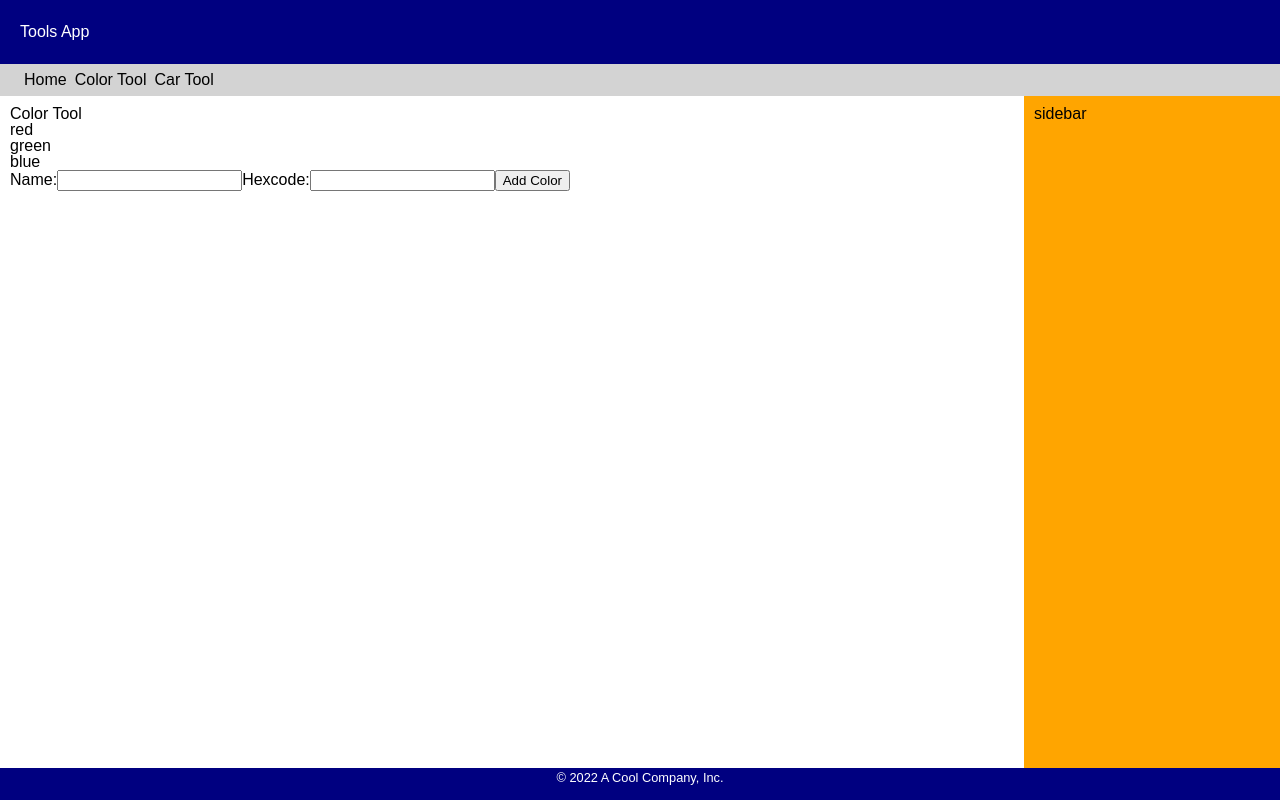
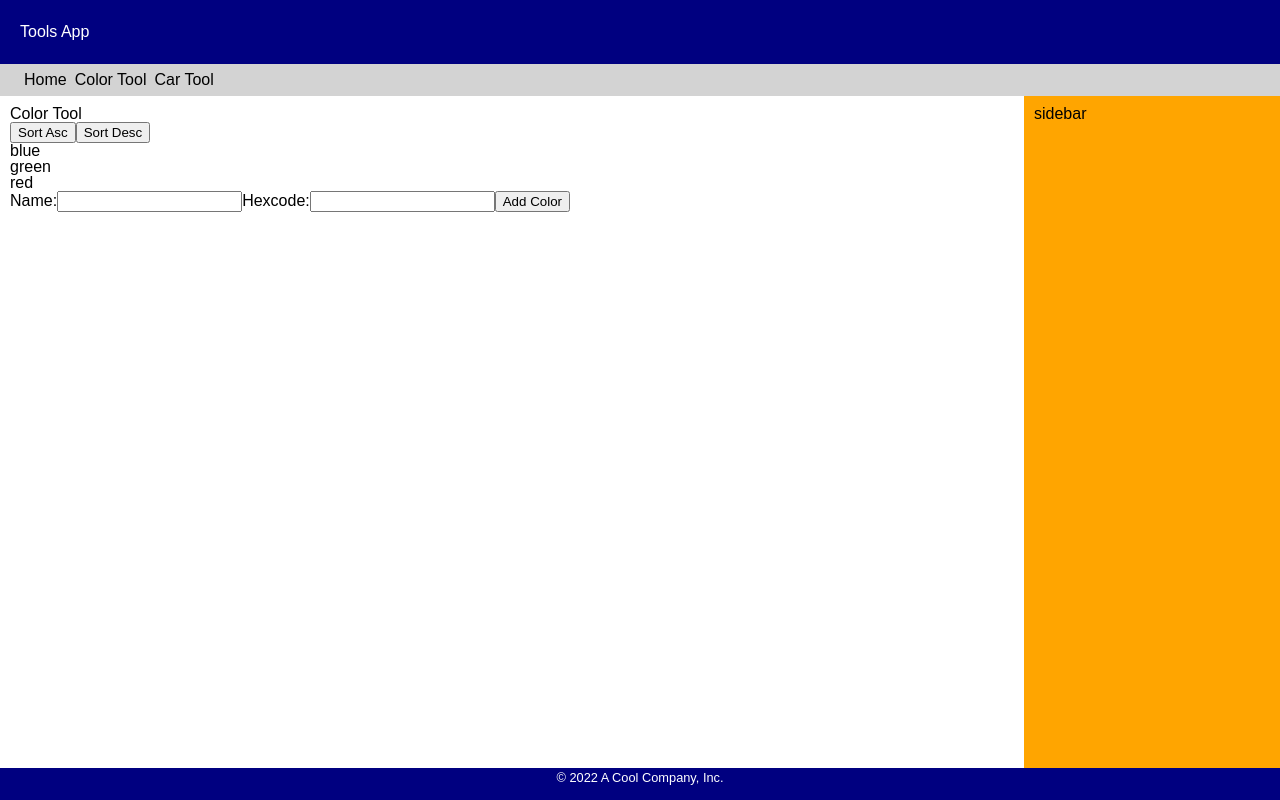
Before and after one commit to t4d-classes/bootcamp_03282022, a React (Create React App) app in the folder demo-app/: page /color-tool in a window 1280 px wide. Built offline with nearby package versions, Linux system fonts and the light colour scheme.

Commit message:
add solution to exercise 12

```diff
--- a/demo-app/src/components/ColorList.js
+++ b/demo-app/src/components/ColorList.js
@@ -3,9 +3,18 @@
 export const ColorList = (props) => {
 
     return (
-        <ul>
-            {props.colors.map(color => <li key={color.id}>{color.name}</li>)}
-        </ul>
+        <>
+            <div>
+                <button onClick={props.onSortAsc}>
+                    Sort Asc</button>
+                <button onClick={props.onSortDesc}>
+                    Sort Desc</button>
+            </div>
+            <ul>
+                {props.colors.map(color =>
+                    <li key={color.id}>{color.name}</li>)}
+            </ul>
+        </>
     );
 
 
--- a/demo-app/src/components/ColorTool.js
+++ b/demo-app/src/components/ColorTool.js
@@ -1,18 +1,39 @@
-import { useList } from '../hooks/useList';
+import { useSortedList } from '../hooks/useSortedList';
 import { ToolHeader } from './ToolHeader';
 import { ColorList } from './ColorList';
 import { ColorForm } from './ColorForm';
+
+
+const sortByColorName = (sortDir) => (a,b) => {
+
+    const alc = String(a.name).toLowerCase();
+    const blc = String(b.name).toLowerCase();
+
+    if (blc < alc) {
+        return (sortDir === 'asc') ? 1 : -1;
+    } else if (blc > alc) {
+        return (sortDir === 'asc') ? -1 : 1;
+    } else {
+        return 0;
+    }
+
+};
 
 export function ColorTool(props) {
 
     // ... is the array spread operator used to copy items from
     // props.colors into a new array that the component owns
-    const [ colors, appendColor ] = useList([...props.colors]);
+    const [
+        colors,, appendColor,,,
+        sortColorsAsc, sortColorsDesc,
+    ] = useSortedList(sortByColorName, [...props.colors]);
 
     return (
         <>
             <ToolHeader headerText='Color Tool' />
-            <ColorList colors={colors} />
+            <ColorList colors={colors}
+                onSortAsc={sortColorsAsc}
+                onSortDesc={sortColorsDesc} />
             <ColorForm buttonText="Add Color"
                 onSubmitColor={appendColor} />
         </>
--- /dev/null
+++ b/demo-app/src/hooks/useSortedList.js
@@ -0,0 +1,34 @@
+import { useState } from "react";
+import { useList } from "./useList";
+
+
+const sortItems = (items, compareFn) => {
+    return [...items].sort(compareFn);
+};
+
+export const useSortedList = (
+    compareFn, initialItems = []) => {
+
+    const [
+        items, appendItem,
+        replaceItem, removeItem,
+    ] = useList(initialItems);
+
+    const [ sortDir, setSortDir ] = useState('asc');
+
+
+    const sortAsc = () => setSortDir('asc');
+
+    const sortDesc = () => setSortDir('desc');
+
+    return [
+        sortItems(items, compareFn(sortDir)),
+        sortDir,
+        appendItem,
+        replaceItem,
+        removeItem,
+        sortAsc,
+        sortDesc,
+    ];
+
+}
```
